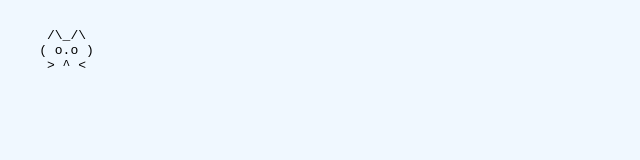
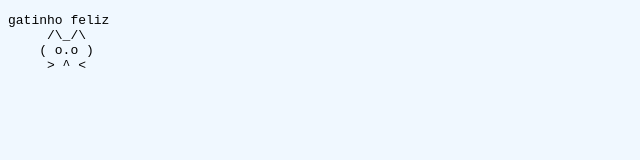
Before and after one commit to joyce-pinheiro/web-1, a plain HTML site: page JoycePinheiro-Web-I/html-basico/home.html in a window 1280 px wide. Shown: the full height of the page, 0-640 px from the left. Drawn offline with Linux system fonts and the light colour scheme.

Commit message:
atualização

```diff
--- a/JoycePinheiro-Web-I/html-basico/home.html
+++ b/JoycePinheiro-Web-I/html-basico/home.html
@@ -8,7 +8,7 @@
 <body bgcolor="aliceblue">
     <!--este é um gato! miau.-->
   <pre>
-
+gatinho feliz
      /\_/\
     ( o.o )
      > ^ <
```
